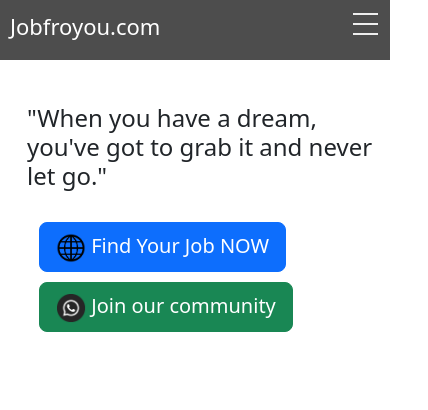
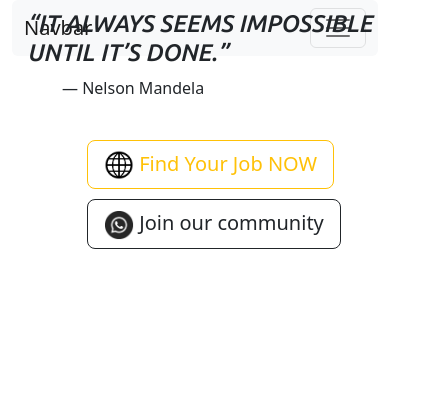
Before and after one commit to faslimpachu/job4u, a plain HTML site: page index.html in a window 390 px wide. Shown: the whole page, 428 px wide, since content can reach past the window. Drawn offline with nearby package versions, Linux system fonts and the light colour scheme.

Commit message:
bug navigation sloved

```diff
--- a/index.html
+++ b/index.html
@@ -1,5 +1,6 @@
 <!DOCTYPE html>
 <html lang="en">
+
 <head>
     <meta charset="UTF-8">
     <meta http-equiv="X-UA-Compatible" content="IE=edge">
@@ -7,22 +8,70 @@
     <title>Job for you</title>
     <link rel="stylesheet" href="style.css">
     <!-- CSS only -->
-<link href="https://cdn.jsdelivr.net/npm/bootstrap@5.2.3/dist/css/bootstrap.min.css" rel="stylesheet" integrity="sha384-rbsA2VBKQhggwzxH7pPCaAqO46MgnOM80zW1RWuH61DGLwZJEdK2Kadq2F9CUG65" crossorigin="anonymous">
+    <link href="https://cdn.jsdelivr.net/npm/bootstrap@5.2.3/dist/css/bootstrap.min.css" rel="stylesheet"
+        integrity="sha384-rbsA2VBKQhggwzxH7pPCaAqO46MgnOM80zW1RWuH61DGLwZJEdK2Kadq2F9CUG65" crossorigin="anonymous">
     <!-- JavaScript Bundle with Popper -->
-<script src="https://cdn.jsdelivr.net/npm/bootstrap@5.2.3/dist/js/bootstrap.bundle.min.js" integrity="sha384-kenU1KFdBIe4zVF0s0G1M5b4hcpxyD9F7jL+jjXkk+Q2h455rYXK/7HAuoJl+0I4" crossorigin="anonymous"></script>
+    <script src="https://cdn.jsdelivr.net/npm/bootstrap@5.2.3/dist/js/bootstrap.bundle.min.js"
+        integrity="sha384-kenU1KFdBIe4zVF0s0G1M5b4hcpxyD9F7jL+jjXkk+Q2h455rYXK/7HAuoJl+0I4"
+        crossorigin="anonymous"></script>
     <script src="https://ajax.googleapis.com/ajax/libs/jquery/3.6.0/jquery.min.js"></script>
 
+    <link rel="preconnect" href="https://fonts.googleapis.com">
+    <link rel="preconnect" href="https://fonts.gstatic.com" crossorigin>
+    <link href="https://fonts.googleapis.com/css2?family=Ubuntu:ital,wght@1,500&display=swap" rel="stylesheet">
+</head>
 
-</head>
 <body>
-    <div class="nav">
+    <div class="container">
+        <nav class="navbar navbar-expand-lg bg-light rounded" aria-label="Eleventh navbar example">
+            <div class="container-fluid">
+                <a class="navbar-brand" href="#">Navbar</a>
+                <button class="navbar-toggler" type="button" data-bs-toggle="collapse"
+                    data-bs-target="#navbarsExample09" aria-controls="navbarsExample09" aria-expanded="false"
+                    aria-label="Toggle navigation">
+                    <span class="navbar-toggler-icon"></span>
+                </button>
+
+                <div class="collapse navbar-collapse" id="navbarsExample09">
+                    <ul class="navbar-nav me-auto mb-2 mb-lg-0">
+                        <li class="nav-item">
+                            <a class="nav-link active" aria-current="page" href="#">Home</a>
+                        </li>
+                        <li class="nav-item">
+                            <a class="nav-link" href="#">Link</a>
+                        </li>
+                        <li class="nav-item">
+                            <a href="https://chat.whatsapp.com/GE4axQqgllpCspMFuPL4Io" target="_blank"><button
+                                    type="button" class="btn btn-sm btn-outline-success"><img src="img/whatsapp.png"
+                                        width="30px" alt=""> Join Our whatsapp Group </button></a>
+
+                        </li>
+                        <li class="nav-item dropdown">
+                            <a class="nav-link dropdown-toggle" href="#" data-bs-toggle="dropdown"
+                                aria-expanded="false">Dropdown</a>
+                            <ul class="dropdown-menu">
+                                <li><a class="dropdown-item" href="#">Action</a></li>
+                                <li><a class="dropdown-item" href="#">Another action</a></li>
+                                <li><a class="dropdown-item" href="#">Something else here</a></li>
+
+                            </ul>
+                        </li>
+                    </ul>
+                    <form role="search">
+                        <input class="form-control" type="search" placeholder="Search" aria-label="Search">
+                    </form>
+                </div>
+            </div>
+        </nav>
+
+        <!-- <div class="nav">
         <input type="checkbox" id="nav-check">
         <div class="nav-header">
           <div class="nav-title">
             Jobfroyou.com
           </div>
         </div>
-        <div class="nav-btn" id="nav-check1">
+        <div class="nav-btn" id="nav-check1" onclick="myfun()">
           <label for="nav-check" >
             <span></span>
             <span></span>
@@ -34,9 +83,10 @@
           <a href="#" target="_blank">Home</a>
           <a href="#" target="_blank">About</a>
           <a href="#" target="_blank">Blogs</a>
-          <a href="#" target="_blank">Contact</a>
-          <a href="https://chat.whatsapp.com/GE4axQqgllpCspMFuPL4Io" target="_blank"><button type="button" class="btn btn-sm btn-light"><img src="img/whatsapp.png"   width="30px" alt=""> Join Our whatsapp Group </button></a>
-          <a href="https://chat.whatsapp.com/GE4axQqgllpCspMFuPL4Io" target="_blank"><button type="button" class="btn btn-sm btn-light"><img src="img/whatsapp.png"   width="30px" alt=""> Join Our Telagram Group </button></a>
+          <a href="#" target="_blank">Contact</a> -->
+
+
+
 
 
     </div>
@@ -49,16 +99,25 @@
 
             </div>
             <div class="col-sm-6">
-                <h1 class="text-start text-on" style="margin-top: 170px;">"When you have a dream, you've got to grab it and never let go."</h1>
+                <h1 class="text-start text-on" style="margin-top: 80px;"> “It always seems impossible until it’s done.”
+                </h1>
+                <p class="nelson">— Nelson Mandela</p>
                 <br>
-                <a href="#"><button type="button" class="btn btn-primary btn btn-lg  btn-1"><img src="img/Web (3).png"   width="30px" alt=""> Find Your Job NOW</button></a>
-                <a href="https://chat.whatsapp.com/GE4axQqgllpCspMFuPL4Io"><button type="button" class="btn btn-success btn-lg btn-2"><img src="img/whatsapp.png"   width="30px" alt=""> Join our community</button></a>
+                <a href="#"><button type="button" class="btn btn-outline-warning $indig0-400 btn btn-lg  btn-1"><img src="img/Web (3).png"
+                            width="30px" alt=""> Find Your Job NOW</button></a>
+                <a href="https://chat.whatsapp.com/GE4axQqgllpCspMFuPL4Io"><button type="button"
+                        class="btn btn-outline-dark btn-lg btn-2"><img src="img/whatsapp.png" width="30px" alt=""> Join our
+                        community</button></a>
 
             </div>
         </div>
 
     </div>
+    <div class="container">
+
+    </div>
 
 </body>
 <script src="file.js"></script>
+
 </html>
--- a/style.css
+++ b/style.css
@@ -1,3 +1,6 @@
+
+
+
 * {
   box-sizing: border-box;
 
@@ -51,6 +54,11 @@ body {
 .nav > #nav-check {
   display: none;
 }
+.text-on{
+  text-transform: uppercase;
+  font-family: 'Ubuntu', sans-serif;
+}
+
 
 @media (max-width:600px) {
   .nav > .nav-btn {
@@ -69,12 +77,7 @@ body {
   .nav > .nav-btn > label:hover,.nav  #nav-check:checked ~ .nav-btn > label {
     background-color: rgba(0, 0, 0, 0.3);
   }
-  .nav > .nav-btn > label > span {
-    display: block;
-    width: 25px;
-    height: 10px;
-    border-top: 2px solid #eee;
-  }
+
   .nav > .nav-links {
     position: absolute;
     display: block;
@@ -115,16 +118,27 @@ body {
   .btn-1{
     position: relative;
     bottom: 150px;
-    left: 27px;
+    left: 75px;
 
   }
   .btn-2{
     position: relative;
     bottom: 140px;
-    left: 27px;
+    left: 75px;
 
   }
 
+  .nelson{
+    position: relative;
+    bottom: 150px;
+    left: 50px;
+  }
+  .nav > .nav-btn > label > span {
+    display: block;
+    width: 25px;
+    height: 10px;
+    border-top: 2px solid #eee;
+  }
 
 
 }
```
Lines whose indentation alone changed are shown as unchanged.
